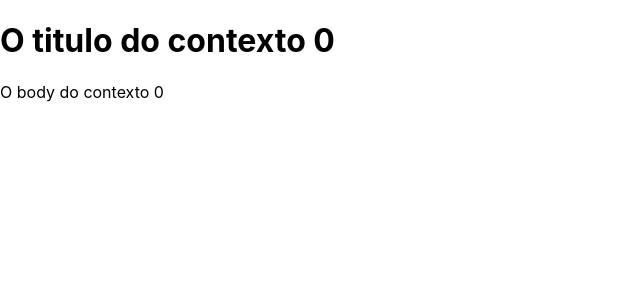
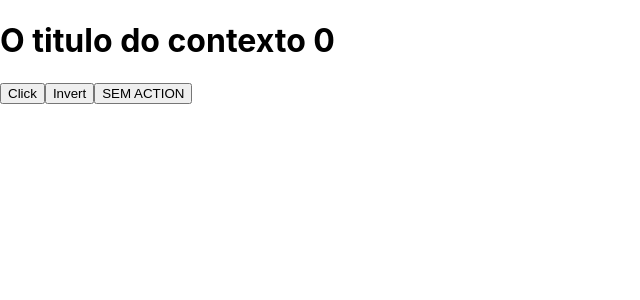
Before and after one commit to Done-Ribeiro/curso-reactjs-nextjs-project-2, a React (Create React App) app: page / in a window 1280 px wide. Shown: the top 300 px of the page, without its empty margins (0-640 px from the left). Built offline with nearby package versions, Linux system fonts and the light colour scheme.

Commit message:
useReducer

```diff
--- a/src/App.js
+++ b/src/App.js
@@ -1,12 +1,50 @@
 import './App.css';
-import { AppContext } from './contexts/AppContext';
-import { Div } from './components/Div';
+import { useReducer } from 'react';
+
+const globalState = {
+  title: 'O titulo do contexto',
+  body: 'O body do contexto',
+  counter: 0,
+};
+
+const reducer = (state, action) => {
+  switch (action.type) {
+    case 'muda': {
+      console.log('Chamou muda com', action.payload);
+      return { ...state, title: action.payload };
+    }
+    case 'inverter': {
+      const { title } = state;
+      return { ...state, title: title.split('').reverse().join('') };
+    }
+  }
+
+  console.log('NENHUMA ACTION ENCONTRADA');
+  return { ...state };
+};
 
 function App() {
+  const [state, dispatch] = useReducer(reducer, globalState);
+  const { counter, title, body } = state;
+
   return (
-    <AppContext>
-      <Div />
-    </AppContext>
+    <div>
+      <h1>
+        {title} {counter}
+      </h1>
+      <button
+        onClick={() =>
+          dispatch({
+            type: 'muda',
+            payload: new Date().toLocaleString('pt-BR'),
+          })
+        }
+      >
+        Click
+      </button>
+      <button onClick={() => dispatch({ type: 'inverter' })}>Invert</button>
+      <button onClick={() => dispatch({ type: '' })}>SEM ACTION</button>
+    </div>
   );
 }
 
--- a/src/components/Div/index.jsx
+++ /dev/null
@@ -1,12 +0,0 @@
-import { H1 } from '../H1';
-import { P } from '../P';
-
-// eslint-disable-next-line
-export const Div = ({ children }) => {
-  return (
-    <>
-      <H1 />
-      <P />
-    </>
-  );
-};
--- a/src/components/H1/index.jsx
+++ /dev/null
@@ -1,15 +0,0 @@
-import { useContext } from 'react';
-import { GlobalContext } from '../../contexts/AppContext';
-
-// eslint-disable-next-line
-export const H1 = () => {
-  const theContext = useContext(GlobalContext);
-  const {
-    state: { title, counter },
-  } = theContext;
-  return (
-    <h1>
-      {title} {counter}
-    </h1>
-  );
-};
--- a/src/components/P/index.jsx
+++ /dev/null
@@ -1,16 +0,0 @@
-import { useContext } from 'react';
-import { GlobalContext } from '../../contexts/AppContext';
-
-// eslint-disable-next-line
-export const P = () => {
-  const theContext = useContext(GlobalContext);
-  const {
-    state: { body, counter },
-    setState,
-  } = theContext;
-  return (
-    <p onClick={() => setState((s) => ({ ...s, counter: s.counter + 1 }))}>
-      {body} {counter}
-    </p>
-  );
-};
--- a/src/contexts/AppContext/data.js
+++ /dev/null
@@ -1,5 +0,0 @@
-export const globalState = {
-  title: 'O titulo do contexto',
-  body: 'O body do contexto',
-  counter: 0,
-};
--- a/src/contexts/AppContext/index.jsx
+++ /dev/null
@@ -1,15 +0,0 @@
-import { createContext, useState } from 'react';
-import { globalState } from './data';
-
-export const GlobalContext = createContext();
-
-// eslint-disable-next-line
-export const AppContext = ({ children }) => {
-  const [state, setState] = useState(globalState);
-
-  return (
-    <GlobalContext.Provider value={{ state, setState }}>
-      {children}
-    </GlobalContext.Provider>
-  );
-};
```
Also changed, not shown: 1 other file (tests, documents, lock files or other folders).
